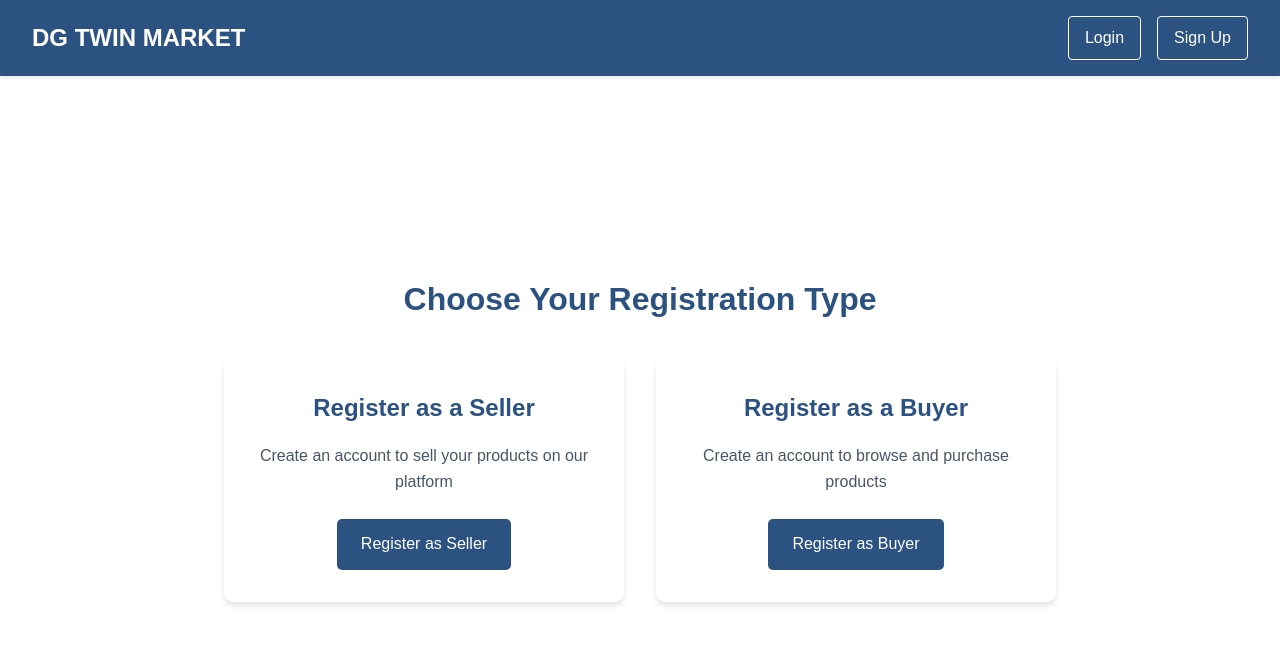
After one commit to bidzhoyandavid/dgtwin_market, a Django app: page /market/signup/ in a window 1280 px wide. The commit adds this page. Shown: the top 645 px of the page. Run offline with Django 5.2, Linux system fonts and the light colour scheme.

Commit message:
sign up page wituot functionality

```diff
--- a/core/urls.py
+++ b/core/urls.py
@@ -15,7 +15,7 @@ Including another URLconf
     2. Add a URL to urlpatterns:  path('blog/', include('blog.urls'))
 """
 from django.contrib import admin
-from django.urls import path
+from django.urls import path, include
 from django.conf import settings
 from django.conf.urls.static import static
 from django.views.generic import TemplateView
@@ -23,4 +23,5 @@ from django.views.generic import TemplateView
 urlpatterns = [
     path('', TemplateView.as_view(template_name='market/base.html'), name='home'),
     path('admin/', admin.site.urls),
+    path('market/', include('market.urls')),
 ] + static(settings.MEDIA_URL, document_root=settings.MEDIA_ROOT)
--- a/market/templates/market/base.html
+++ b/market/templates/market/base.html
@@ -71,7 +71,7 @@
       <a href="/" class="app-name">DG TWIN MARKET</a>
       <div class="auth-links">
         <a href="#">Login</a>
-        <a href="#">Sign Up</a>
+        <a href="{% url 'market:signup' %}">Sign Up</a>
       </div>
     </header>
 
--- /dev/null
+++ b/market/templates/market/signup.html
@@ -0,0 +1,91 @@
+{% extends 'market/base.html' %} {% block title %}Sign Up - DG TWIN MARKET
+{%endblock %} {% block content %}
+<div class="signup-container">
+  <h1>Choose Your Registration Type</h1>
+  <div class="registration-options">
+    <div class="option-card seller">
+      <h2>Register as a Seller</h2>
+      <p>Create an account to sell your products on our platform</p>
+      <a href="#" class="option-button">Register as Seller</a>
+    </div>
+    <div class="option-card buyer">
+      <h2>Register as a Buyer</h2>
+      <p>Create an account to browse and purchase products</p>
+      <a href="#" class="option-button">Register as Buyer</a>
+    </div>
+  </div>
+</div>
+
+<style>
+  .signup-container {
+    text-align: center;
+    padding: 2rem;
+  }
+
+  .signup-container h1 {
+    color: #2c5282;
+    margin-bottom: 2rem;
+    font-size: 2rem;
+  }
+
+  .registration-options {
+    display: flex;
+    gap: 2rem;
+    justify-content: center;
+    flex-wrap: wrap;
+    max-width: 1000px;
+    margin: 0 auto;
+  }
+
+  .option-card {
+    background: white;
+    border-radius: 10px;
+    padding: 2rem;
+    box-shadow: 0 4px 6px rgba(0, 0, 0, 0.1);
+    flex: 1;
+    min-width: 300px;
+    max-width: 400px;
+    transition: transform 0.3s ease;
+  }
+
+  .option-card:hover {
+    transform: translateY(-5px);
+  }
+
+  .option-card h2 {
+    color: #2c5282;
+    margin-bottom: 1rem;
+  }
+
+  .option-card p {
+    color: #4a5568;
+    margin-bottom: 1.5rem;
+  }
+
+  .option-button {
+    display: inline-block;
+    padding: 0.8rem 1.5rem;
+    background-color: #2c5282;
+    color: white;
+    text-decoration: none;
+    border-radius: 5px;
+    transition: background-color 0.3s ease;
+  }
+
+  .option-button:hover {
+    background-color: #2b6cb0;
+  }
+
+  @media (max-width: 768px) {
+    .registration-options {
+      flex-direction: column;
+      align-items: center;
+    }
+
+    .option-card {
+      width: 100%;
+      max-width: 300px;
+    }
+  }
+</style>
+{% endblock %}
--- a/market/urls.py
+++ b/market/urls.py
@@ -4,5 +4,5 @@ from . import views
 app_name = 'market'
 
 urlpatterns = [
-    # URLs will be added here later
+    path('signup/', views.signup, name='signup'),
 ]
--- a/market/views.py
+++ b/market/views.py
@@ -6,3 +6,6 @@ from .models import Product
 def product_list(request):
     products = Product.objects.all()
     return render(request, 'market/product_list.html', {'products': products})
+
+def signup(request):
+    return render(request, 'market/signup.html')
```
